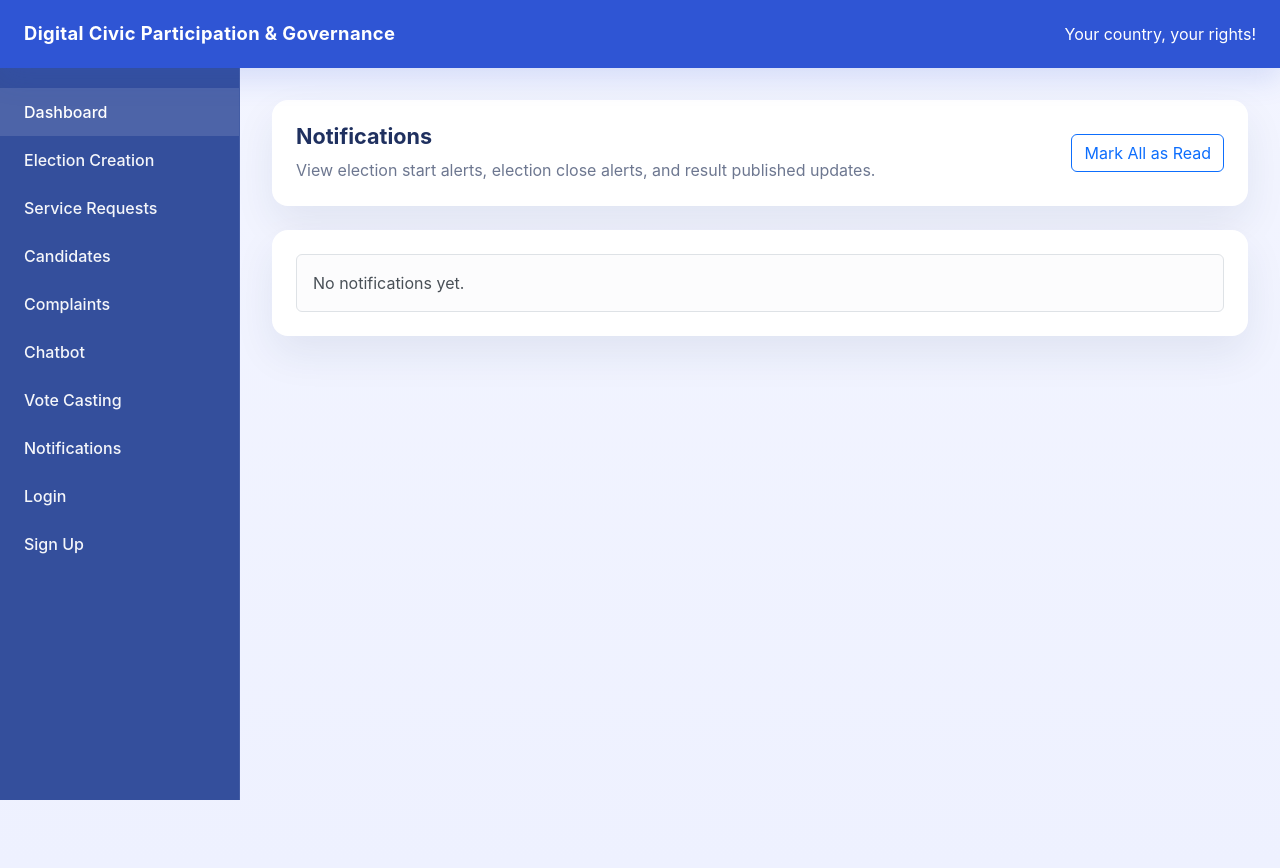
After one commit to sadman-omeo/Digital-Civic-Participation-Governance-Platform, a Flask app: page /notifications/ in a window 1280 px wide. The commit adds this page. Run offline with Flask 3, Linux system fonts and the light colour scheme; the visitor is signed in with stand-in values (Sample User, id 1); parts of the project's set-up code (start-up, migrations or seed data) failed here and were passed over.

Commit message:
[Omeo] Notification feature implemented 200 OK
notification feature for start and end election.

```diff
--- a/app.py
+++ b/app.py
@@ -3,7 +3,7 @@
 # pip install flask_sqlalchemy
 # pip install sqlalchemy
 
-from flask import Flask, request, redirect, jsonify, render_template
+from flask import Flask, request, redirect, jsonify, render_template, session  #added session
 from flask_sqlalchemy import SQLAlchemy
 from sqlalchemy import text
 from database_init import db
@@ -26,10 +26,30 @@ os.makedirs(app.config["UPLOAD_FOLDER"], exist_ok=True)
 
 #call routes here:
 
+
+
 #homepage route
 @app.route("/")
 def home():
+    generate_notifications()  # added for notification badge
     return render_template("home.html")
+
+#############  FOR NOTIFICATION BADGE #############
+@app.context_processor
+def inject_notification_count():
+    unread_notification_count = 0
+
+    voter_id = session.get("user_id")
+    if voter_id:  # added
+        from models.notification import Notification
+        unread_notification_count = Notification.query.filter_by(
+            voter_id=voter_id,
+            is_read=False
+        ).count()
+
+    return dict(unread_notification_count=unread_notification_count)
+
+########################################################
 
 #service request routes
 from routes.service_request_routes import s_bp
@@ -67,7 +87,9 @@ app.register_blueprint(vote_flow_bp)
 from routes.chatbot import chat_bp
 app.register_blueprint(chat_bp)
 
-
+#notificaTIon routes
+from routes.notification import notification_bp, generate_notifications
+app.register_blueprint(notification_bp)
 
 # Create Database Tables
 with app.app_context():
--- a/models/election_creation.py
+++ b/models/election_creation.py
@@ -7,7 +7,12 @@ class ElectionCreation(db.Model):
     id = db.Column(db.Integer, primary_key=True)
     title = db.Column(db.String(200), nullable=False)
     description = db.Column(db.String(500), nullable=False)
+    start_time = db.Column(db.String(50), nullable=False)  # added for election start reminder
     deadline = db.Column(db.String(50), nullable=False)
+    result_published = db.Column(db.Boolean, default=False, nullable=False)  # added for result published notification
+    start_notified = db.Column(db.Boolean, default=False, nullable=False)  # added to avoid duplicate start notifications
+    end_notified = db.Column(db.Boolean, default=False, nullable=False)  # added to avoid duplicate end notifications
+    result_notified = db.Column(db.Boolean, default=False, nullable=False)  # added to avoid duplicate result notifications
 
     options = db.relationship(
         "VotingOption",
--- /dev/null
+++ b/routes/notification.py
@@ -0,0 +1,126 @@
+
+from datetime import datetime
+from flask import Blueprint, render_template, session, redirect, url_for
+from database_init import db
+from models.notification import Notification
+from models.election_creation import ElectionCreation
+from models.voters import Voter
+
+notification_bp = Blueprint("notification_bp", __name__, url_prefix="/notifications")
+
+
+def parse_time(time_str):
+    formats = [
+        "%Y-%m-%dT%H:%M",
+        "%Y-%m-%d %H:%M",
+        "%Y-%m-%d"
+    ]
+
+    for fmt in formats:
+        try:
+            return datetime.strptime(time_str, fmt)
+        except ValueError:
+            continue
+    return None
+
+
+def generate_notifications():
+    elections = ElectionCreation.query.all()
+    voters = Voter.query.all()
+    now = datetime.now()
+
+    for election in elections:
+        start_time = parse_time(election.start_time)
+        end_time = parse_time(election.deadline)
+
+        if start_time and start_time <= now and not election.start_notified:
+            for voter in voters:
+                new_notification = Notification(
+                    voter_id=voter.NID,
+                    election_id=election.id,
+                    title="Election Started",
+                    message=f"The election '{election.title}' has started. You can now vote.",
+                    type="start"
+                )
+                db.session.add(new_notification)
+
+            election.start_notified = True
+
+        if end_time and end_time <= now and not election.end_notified:
+            for voter in voters:
+                new_notification = Notification(
+                    voter_id=voter.NID,
+                    election_id=election.id,
+                    title="Election Closed",
+                    message=f"The election '{election.title}' has ended. Voting is now closed.",
+                    type="end"
+                )
+                db.session.add(new_notification)
+
+            election.end_notified = True
+
+        if election.result_published and not election.result_notified:
+            for voter in voters:
+                new_notification = Notification(
+                    voter_id=voter.NID,
+                    election_id=election.id,
+                    title="Result Published",
+                    message=f"The result for '{election.title}' has been published.",
+                    type="result"
+                )
+                db.session.add(new_notification)
+
+            election.result_notified = True
+
+    db.session.commit()
+
+
+@notification_bp.route("/")
+def notifications_page():
+    voter_id = session.get("user_id")
+    if not voter_id:
+        return redirect("/auth/login")
+
+    generate_notifications()
+
+    notifications = Notification.query.filter_by(
+        voter_id=voter_id
+    ).order_by(Notification.created_at.desc()).all()
+
+    return render_template("notifications.html", notifications=notifications)
+
+
+@notification_bp.route("/mark_read/<int:notification_id>")
+def mark_read(notification_id):
+    voter_id = session.get("user_id")
+    if not voter_id:
+        return redirect("/auth/login")
+
+    notification = Notification.query.filter_by(
+        id=notification_id,
+        voter_id=voter_id
+    ).first()
+
+    if notification:
+        notification.is_read = True
+        db.session.commit()
+
+    return redirect(url_for("notification_bp.notifications_page"))
+
+
+@notification_bp.route("/mark_all_read")
+def mark_all_read():
+    voter_id = session.get("user_id")
+    if not voter_id:
+        return redirect("/auth/login")
+
+    notifications = Notification.query.filter_by(
+        voter_id=voter_id,
+        is_read=False
+    ).all()
+
+    for notification in notifications:
+        notification.is_read = True
+
+    db.session.commit()
+    return redirect(url_for("notification_bp.notifications_page"))
--- a/templates/base.html
+++ b/templates/base.html
@@ -127,7 +127,7 @@
     <div class="topbar">
         <span class="brand">Digital Civic Participation & Governance</span>
         <div class="d-none d-lg-flex gap-3 align-items-center text-white-75">
-            <span>Secure voting and service workflows</span>
+            <span>Your country, your rights!</span>
         </div>
     </div>
 
@@ -139,6 +139,12 @@
         <a href="{{ url_for('complaint_bp.complaints_page') }}">Complaints</a>
         <a href="{{ url_for('chat.chatbot_page') }}">Chatbot</a>
         <a href="{{ url_for('vote_flow.election_select') }}">Vote Casting</a>
+        <a href="{{ url_for('notification_bp.notifications_page') }}">
+            Notifications
+            {% if unread_notification_count > 0 %}
+                <span class="badge bg-warning text-dark ms-2">{{ unread_notification_count }}</span>
+            {% endif %}
+        </a>
         <a href="{{ url_for('auth.login') }}">Login</a>
         <a href="{{ url_for('auth.signup') }}">Sign Up</a>
     </div>
--- /dev/null
+++ b/templates/notifications.html
@@ -0,0 +1,67 @@
+{% extends "base.html" %}
+
+{% block content %}
+
+<div class="row g-4">
+    <div class="col-12">
+        <div class="card card-smooth p-4">
+            <div class="d-flex flex-column flex-md-row justify-content-between align-items-start align-items-md-center gap-3">
+                <div>
+                    <h1 class="section-title mb-2">Notifications</h1>
+                    <p class="page-intro mb-0">
+                        View election start alerts, election close alerts, and result published updates.
+                    </p>
+                </div>
+
+                <a href="{{ url_for('notification_bp.mark_all_read') }}" class="btn btn-outline-primary">
+                    Mark All as Read
+                </a>
+            </div>
+        </div>
+    </div>
+
+    <div class="col-12">
+        <div class="card card-smooth">
+            <div class="card-body p-4">
+                {% if notifications %}
+                    <div class="list-group">
+                        {% for notification in notifications %}
+                            <div class="list-group-item list-group-item-action mb-3 rounded-4 border {% if not notification.is_read %}border-primary{% endif %}">
+                                <div class="d-flex justify-content-between align-items-start gap-3">
+                                    <div>
+                                        <h5 class="mb-1">
+                                            {{ notification.title }}
+                                            {% if not notification.is_read %}
+                                                <span class="badge bg-primary ms-2">New</span>
+                                            {% endif %}
+                                        </h5>
+
+                                        <p class="mb-1 text-muted">{{ notification.message }}</p>
+
+                                        <small class="text-secondary">
+                                            Type: {{ notification.type }} |
+                                            Created at: {{ notification.created_at }}
+                                        </small>
+                                    </div>
+
+                                    {% if not notification.is_read %}
+                                        <a href="{{ url_for('notification_bp.mark_read', notification_id=notification.id) }}"
+                                           class="btn btn-sm btn-primary">
+                                            Mark Read
+                                        </a>
+                                    {% endif %}
+                                </div>
+                            </div>
+                        {% endfor %}
+                    </div>
+                {% else %}
+                    <div class="alert alert-light border mb-0">
+                        No notifications yet.
+                    </div>
+                {% endif %}
+            </div>
+        </div>
+    </div>
+</div>
+
+{% endblock %}
```
Also changed, not shown: models/notification.py (added, +14 -0 lines), routes/election_creation_routes.py (+4 -3 lines), static/css/chatbot.css (+283 -0 lines), templates/election_creation.html (+10 -1 lines), instance/voting_system.db, 1 other file.
